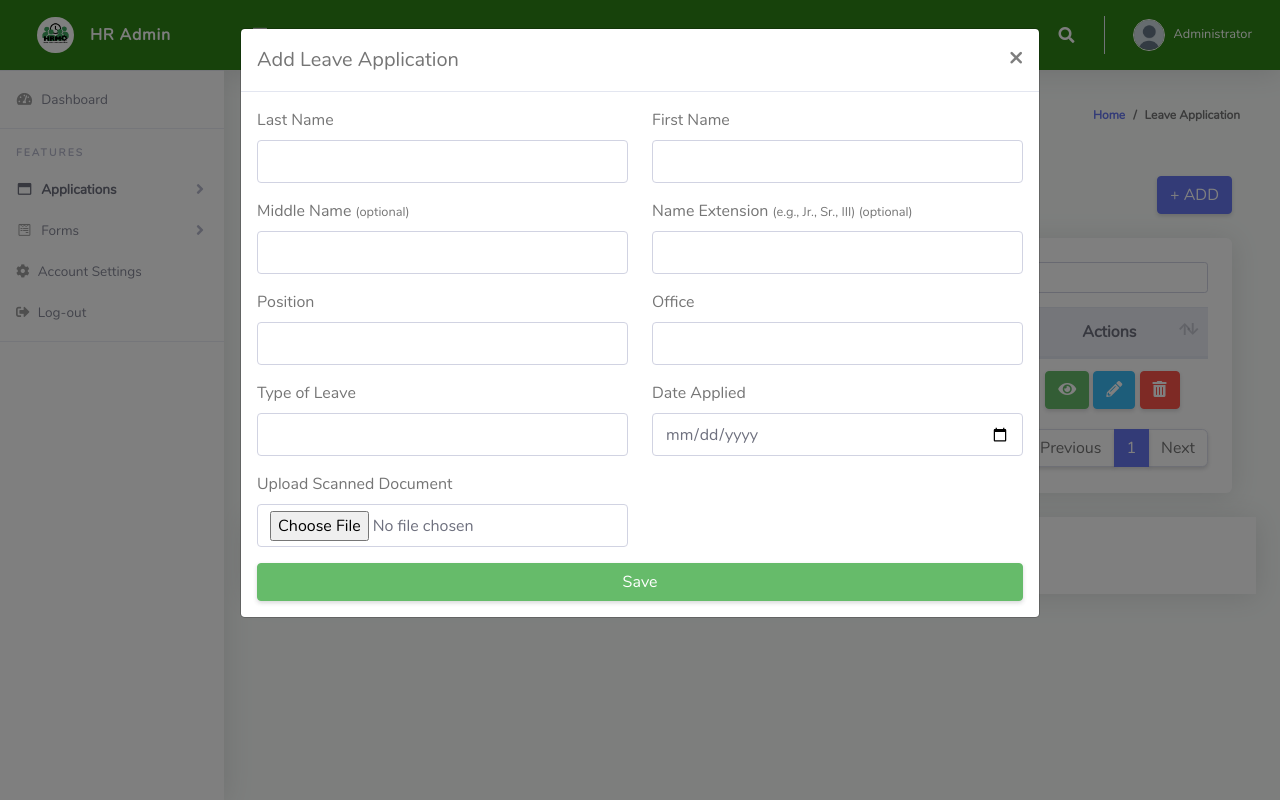
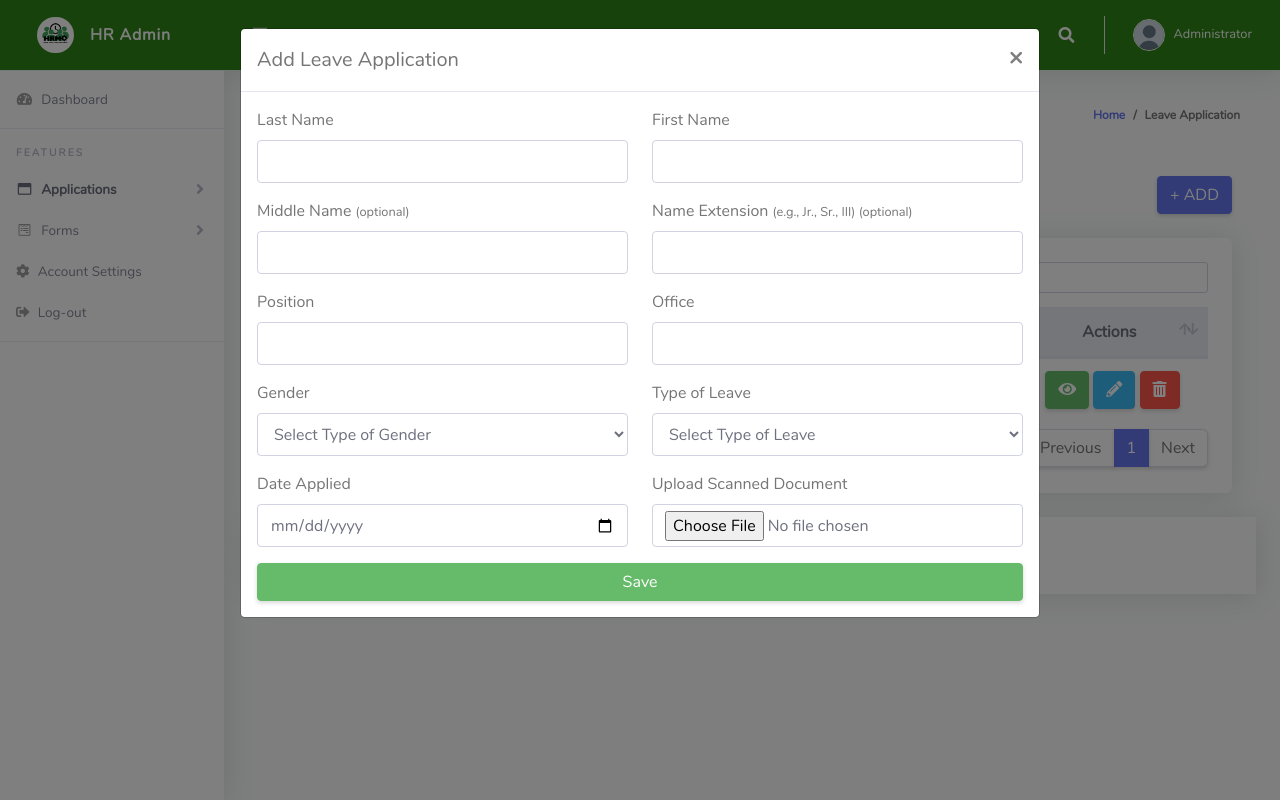
Before and after one commit to DarthCoder-afk/LeaveTrack, a PHP site: page /applications.php in a window 1280 px wide, after a click on "+ ADD". Run offline with PHP 8.4, Linux system fonts and the light colour scheme; a user stored in the database is signed in; some libraries are stand-ins or nearby versions.

Commit message:
updated leave application form

```diff
--- a/applications.php
+++ b/applications.php
@@ -193,8 +193,32 @@ include 'auth.php'; // Ensure authentication
                         </div>
                         <div class="col-md-6">
                           <div class="form-group">
-                            <label>Type of Leave</label>
-                            <input type="text" class="form-control" id="typeOfLeave" required>
+                            <label>Gender</label>
+                            <select class="form-control" id="typeOfGender" required>
+                              <option value="" disabled selected>Select Type of Gender</option>
+                              <option value="Male">Male</option>
+                              <option value="Female">Female</option>
+                            </select>
+                          </div>
+                        </div>
+                        <div class="col-md-6">
+                          <div class="form-group">
+                          <label>Type of Leave</label>
+                              <select class="form-control" id="typeOfLeave" required>
+                                <option value="" disabled selected>Select Type of Leave</option>
+                                <option value="Sick Leave">Sick Leave</option>
+                                <option value="Vacation Leave">Vacation Leave</option>
+                                <option value="Maternity Leave">Maternity Leave</option>
+                                <option value="Paternity Leave">Paternity Leave</option>
+                                <option value="Special Privilege Leave">Special Privilege Leave</option>
+                                <option value="Solo Parent Leave">Solo Parent Leave</option>
+                                <option value="Study Leave">Study Leave</option>
+                                <option value="10-Day VAWC Leave">10-Day VAWC Leave</option>
+                                <option value="Rehabilitation Leave">Rehabilitation Leave</option>
+                                <option value="Special Leave Benefits for Women">Special Leave Benefits for Women</option>
+                                <option value="Special Emergency (Calamity) Leave">Others</option>
+                                <option value="Adoption Leave">Adoption Leave</option>
+                              </select>
                           </div>
                         </div>
                         <div class="col-md-6">
```
Also changed, not shown: view_calendar.php (+5 -5 lines).
